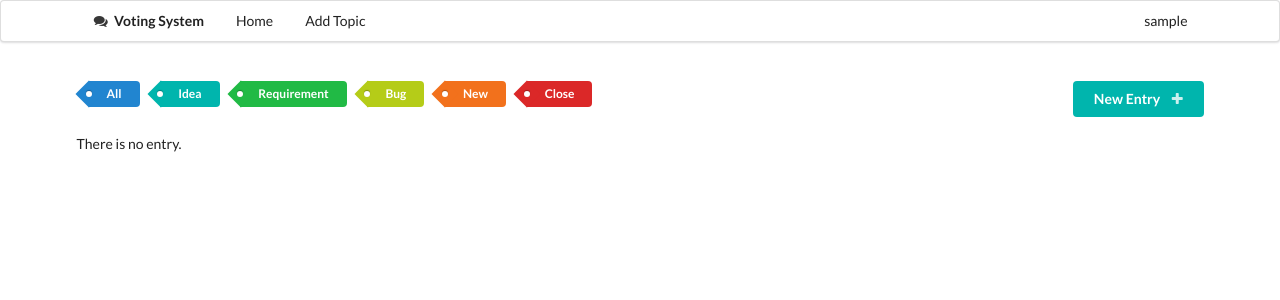
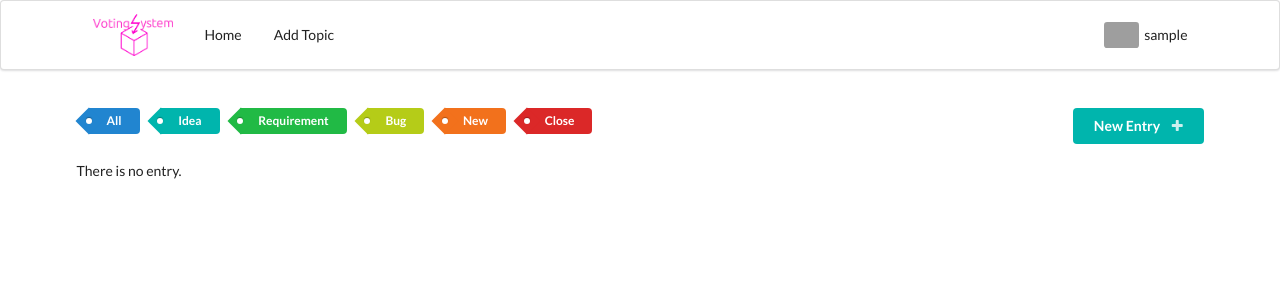
Before and after one commit to y-matsuki/voting-system, a Flask app: page /topic/1 in a window 1280 px wide. Shown: the top 300 px of the page. Run offline with Flask 2, Linux system fonts and the light colour scheme; a user stored in the database is signed in; data that the repository does not hold is empty; parts of the project's set-up code (start-up, migrations or seed data) failed here and were passed over; grey boxes are pictures that could not be loaded.

Commit message:
update design

```diff
--- a/templates/layout.html
+++ b/templates/layout.html
@@ -6,14 +6,18 @@
 <div class="ui borderless main menu">
   <div class="ui container">
     <div href="{{ url_for('home') }}" class="header item">
-      <i class="icon comments"></i>
-      Voting System
+      <a href="{{ url_for('home') }}">
+        <img class="ui tiny image" src="{{ url_for('static', filename='img/logo.png') }}">
+      </a>
     </div>
     <a href="{{ url_for('home') }}" class="item">Home</a>
     {% if current_user.is_admin %}
       <a href="{{ url_for('add_topic') }}" class="item">Add Topic</a>
     {% endif %}
-    <a href="{{ url_for('user') }}" class="ui right floated item">{{ current_user.username }}</a>
+    <a href="{{ url_for('user') }}" class="ui right floated item">
+      <img class="rounded ui mini image" src="{{ current_user.email|gravatar }}">
+      &nbsp;&nbsp;{{ current_user.username }}
+    </a>
   </div>
 </div>
 
@@ -22,9 +26,4 @@
 </div>
 <script src="{{ url_for('static', filename='js/jquery.js') }}"></script>
 <script src="{{ url_for('static', filename='semantic/semantic.min.js') }}"></script>
-<script>
-  $(document).ready(function () {
-
-  })
-</script>
 {% block script %}{% endblock %}
--- a/templates/login.html
+++ b/templates/login.html
@@ -11,10 +11,7 @@
 <div class="ui middle aligned center aligned grid">
   <div class="column">
     <h2 class="ui teal image header">
-      <i class="comments icon"></i>
-      <div class="content">
-        Voting System
-      </div>
+      <img class="ui small image" src="{{ url_for('static', filename='img/logo.png') }}">
     </h2>
     <div class="ui top attached tabular menu">
       <a class="active item" data-tab="first">Login</a>
--- a/templates/topic.html
+++ b/templates/topic.html
@@ -28,9 +28,6 @@
           {% set entry = entrys[0] %}
           {% set points = entrys[1] %}
           <div class="item">
-            <div class="ui small image">
-              <img src="{{ entry.title|gravatar }}">
-            </div>
             <div class="content">
               <a class="header" href="{{ url_for('show_entry', topic_id=topic.id, entry_id=entry.id) }}">
                 {{ entry.title }}</a>
```
Also changed, not shown: static/img/favicon.png, static/img/logo.png (added).
